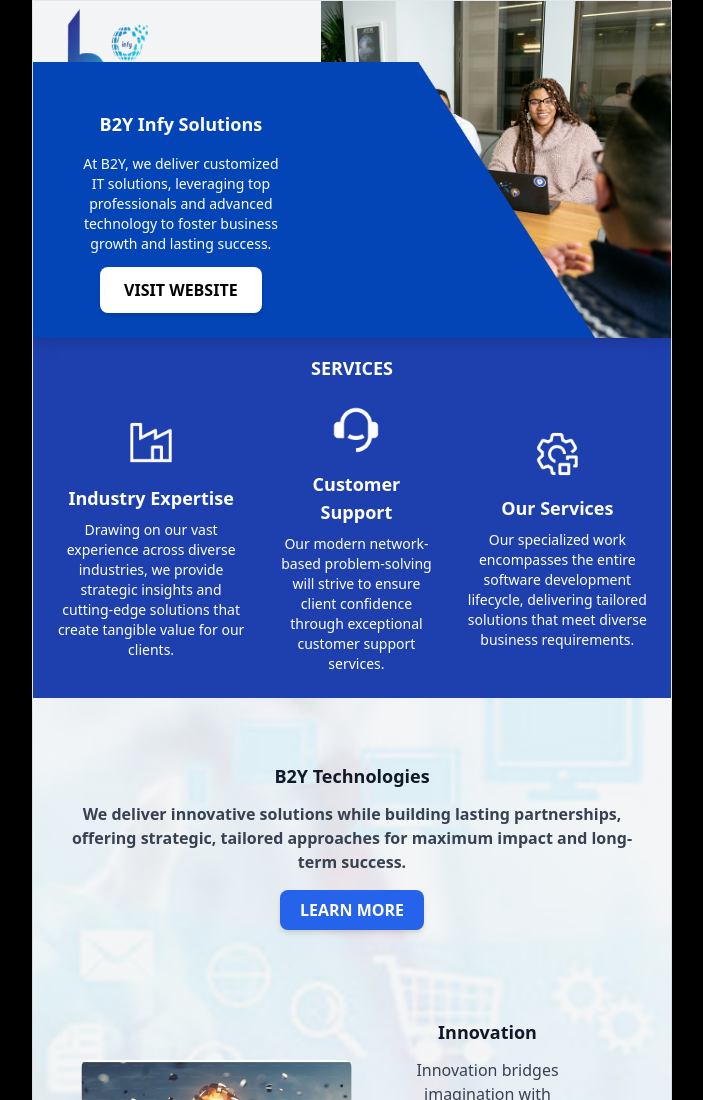
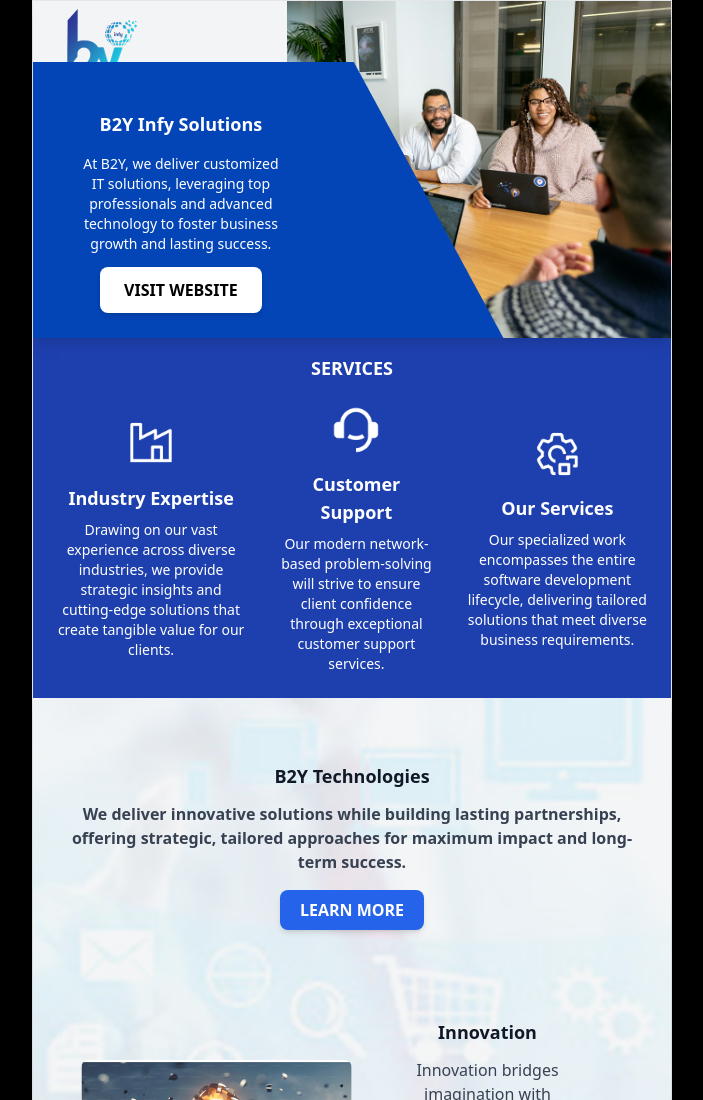
Before and after one commit to Ashutosh977135/emailTemplate, a plain HTML site: page index.html in a window 1280 px wide. Shown: the top 1100 px of the page, without its empty margins (288-991 px from the left). Drawn offline with nearby package versions, Linux system fonts and the light colour scheme.

Commit message:
Updated responsiveness for mobile and tablet

```diff
--- a/index.html
+++ b/index.html
@@ -24,12 +24,12 @@
             <img
               src="./images/logo.png"
               alt="B2Y Logo"
-              class="h-10 w-auto md:h-28 md:w-62"
+              class="h-10 w-auto md:h-20 md:w-62"
             />
           </div>
 
           <div
-            class="ml-[-59px] bg-transparent z-1 w-[650px] h-[360px] mt-36 absolute"
+            class="ml-[-59px] bg-transparent z-1 w-[550px] h-[360px] mt-36 absolute"
           >
             <img
               src="./images/Vector 6.png"
@@ -321,7 +321,6 @@
             </div>
 
             <!-- Pagination & Navigation -->
-
           </div>
         </div>
       </div>
@@ -422,7 +421,6 @@
           delay: 3000, // 3 seconds per slide
           disableOnInteraction: false, // Keeps autoplay working even after user interaction
         },
-
       });
     </script>
   </body>
```
